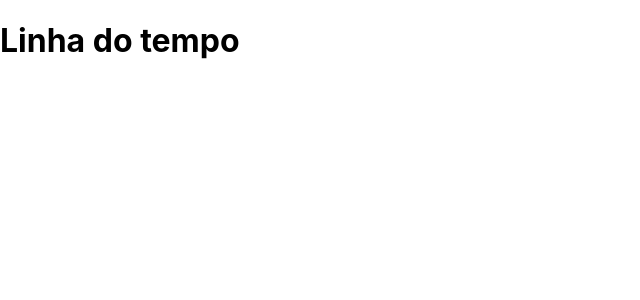
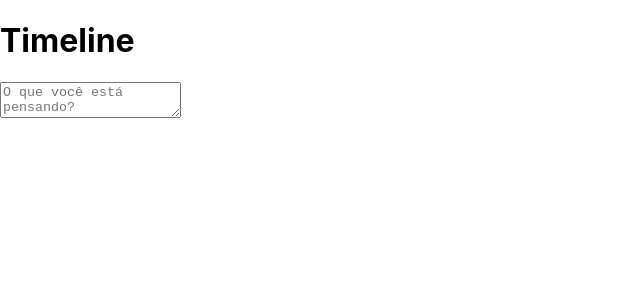
Before and after one commit to andregiampaolo/twitter-frontend, a React (Create React App) app: page /timeline in a window 1280 px wide. Shown: the top 300 px of the page, without its empty margins (0-640 px from the left). Built offline with nearby package versions, Linux system fonts and the light colour scheme.

Commit message:
Create a field to make a tweet

```diff
--- a/src/pages/Timeline.js
+++ b/src/pages/Timeline.js
@@ -1,9 +1,36 @@
 import React, { Component } from 'react';
 
 export default class Timeline extends Component {
+    state = {
+        newTweet: ''
+    };
+
+    handleInputChange = (e) => {
+        this.setState({newTweet: e.target.value});
+    }
+
+    handleKeyDown = (e) => {
+        if(e.keyCode !== 13) return;
+        const content = this.state.newTweet;
+        const author = localStorage.getItem('@Twitter:username');
+        console.log(content, author);
+    };
+
     render(){
         return(
-            <h1>Linha do tempo</h1>
+            <div className="timeline-wrapper">
+                <h1>Timeline</h1>
+                <form>
+                    <textarea
+                        value={this.state.newTweet}
+                        onChange={this.handleInputChange}
+                        onKeyDown={this.handleKeyDown}
+                        placeholder="O que você está pensando?"
+                        >
+
+                    </textarea>
+                </form>
+            </div>
         )
     }
 }
```
